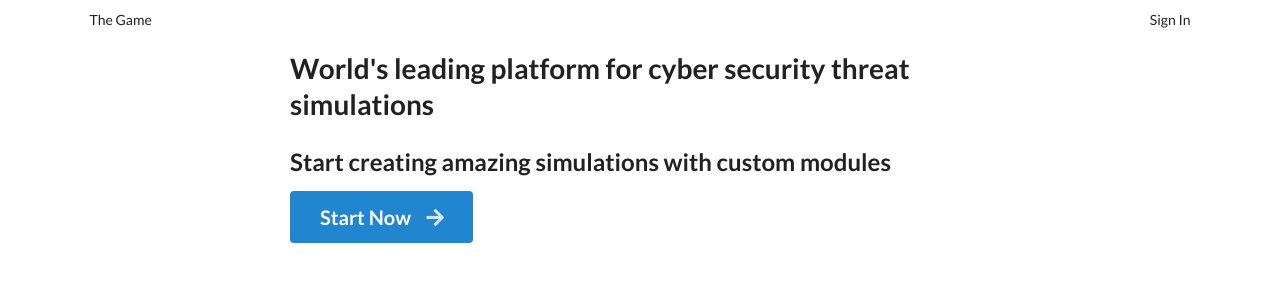
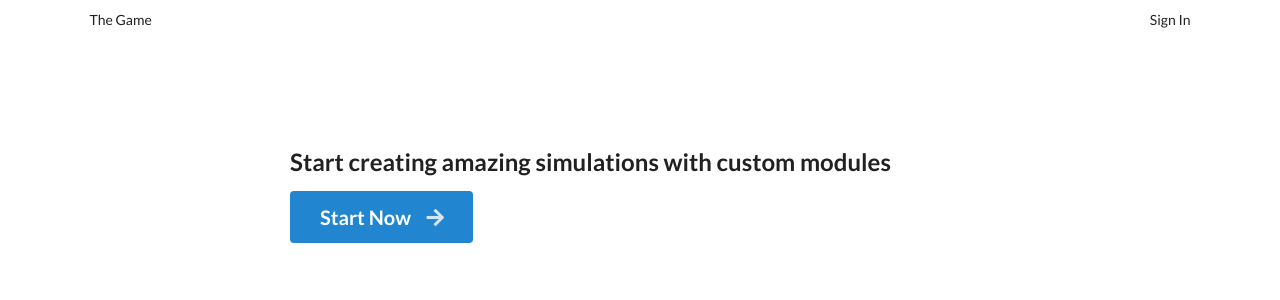
Before and after one commit to shlomi-atzmon/wireframe, a React (Create React App) app: page / in a window 1280 px wide. Shown: the top 300 px of the page. Built offline with nearby package versions, Linux system fonts and the light colour scheme.

Commit message:
fixed minor issues

```diff
--- a/src/components/App/App.js
+++ b/src/components/App/App.js
@@ -10,12 +10,12 @@ import Pricing from "../Financial/Pricing";
 import NewCampaign from "../Campaign/Details";
 
 const App = () => {
-  return (
+    return (
     <div className="ui container">
       <BrowserRouter basename={process.env.PUBLIC_URL}>
         <Header />
         <Switch>
-          <Route path="/" exact component={Home} />
+          <Route path='/' exact component={Home} />
           <ProtectedRoute path="/dashboard" component={Dashboard} />
           <ProtectedRoute path="/add-credit" component={AddCredit} />
           <Route path="/pricing" component={Pricing} />
--- a/src/components/Home/Home.js
+++ b/src/components/Home/Home.js
@@ -1,11 +1,10 @@
 import React from "react";
 import { Link } from "react-router-dom";
 
-// TODO: add class inverted TO h1
 const Home = () => {
   return (
     <div className="ui text container">
-      <h1 className="ui header">World's leading platform for cyber security threat simulations</h1>
+      <h1 className="ui inverted header">World's leading platform for cyber security threat simulations</h1>
       <h2>Start creating amazing simulations with custom modules</h2>
       <Link to="/pricing" className="ui huge primary button">
          Start Now <i className="right arrow icon"></i>
--- a/src/index.js
+++ b/src/index.js
@@ -3,7 +3,7 @@ import ReactDOM from "react-dom";
 import App from "./components/App/App";
 import reportWebVitals from "./reportWebVitals";
 import { Provider } from "react-redux";
-import store from './state/store';
+import store from "./state/store";
 
 ReactDOM.render(
   <React.StrictMode>
```
